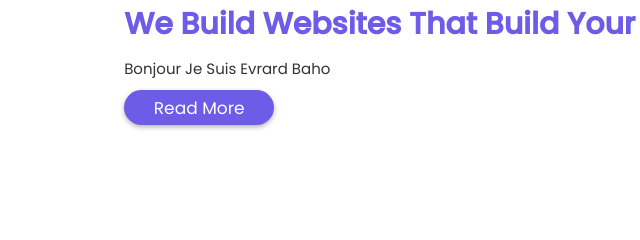
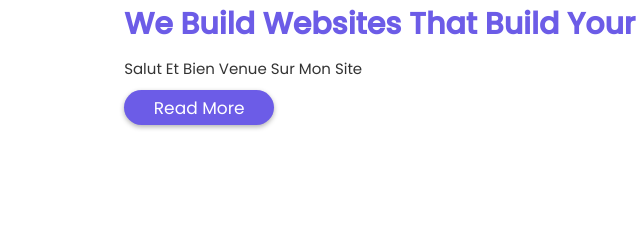
Before and after one commit to RidenID/service, a plain HTML site: page index.html in a window 1280 px wide. Shown: the part 951-1191 px from the top of the page, 57-697 px from the left. Drawn offline with nearby package versions, Linux system fonts and the light colour scheme.

Commit message:
Ombako : Le texte « À propos »

```diff
--- a/index.html
+++ b/index.html
@@ -76,7 +76,7 @@
 
       <div class="content">
         <h3>We build websites that build your busines</h3>
-        <p>Bonjour je suis evrard Baho</p>
+        <p>Salut et bien venue sur mon site</p>
         <a href="#"><button class="btn">read more</button></a>
       </div>
 
```
